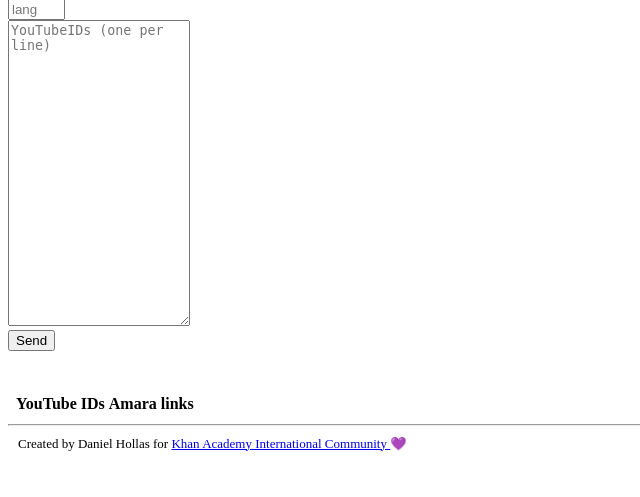
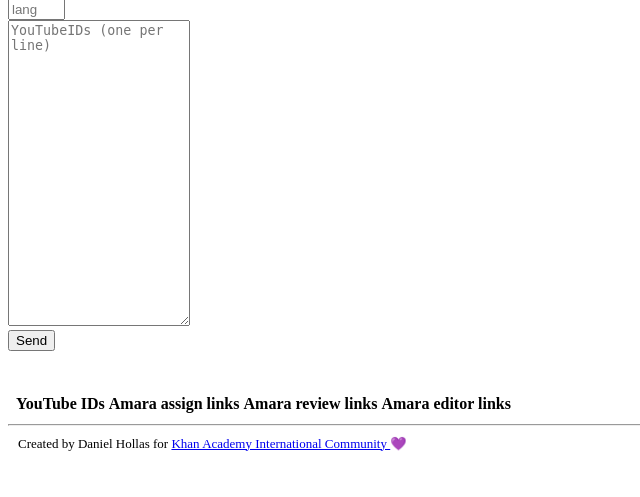
Before and after one commit to KhanovaSkola/amara-link-creator, a Flask app: page / in a window 1280 px wide. Shown: the part 136-633 px from the top of the page, without its empty margins (0-640 px from the left). Run offline with Flask 2, Linux system fonts and the light colour scheme; lists and menus that the app fills with data are empty.

Commit message:
Generate three different links

```diff
--- a/app.py
+++ b/app.py
@@ -19,10 +19,12 @@ def get_amara_link(lang, youtube_id):
     """Polls Amara API for AmaraID for a given YouTubeID
     and constructs a link to the Amara subtitling editor"""
     # TODO: manage multiple YouTubeIDs per request
+    # TODO: Add option to generate public Amara links
+    # (need to validate the video exists, and if not, create it, and add a language)
 
     ytid_regex = r'^[a-zA-Z0-9_-]{11}$'
     if not re.fullmatch(ytid_regex, youtube_id):
-        return {youtube_id: "invalid YouTube ID"}
+        return {youtube_id: ("invalid YouTube ID", "", "")}
 
     video_url = "https://youtube.com/watch?v=%s" % youtube_id
     amara = Amara()
@@ -30,8 +32,12 @@ def get_amara_link(lang, youtube_id):
     for r in amara_response['objects']:
         if r['team'] == AMARA_TEAM:
             amara_id = r['id']
-            url = "%s/%s/subtitles/editor/%s/%s/?team=%s" % \
+            editor_url = "%s/%s/subtitles/editor/%s/%s/?team=%s" % \
                 (amara.AMARA_BASE_URL, lang, amara_id, lang, AMARA_TEAM)
-            return {youtube_id: url}
+            assign_url = "%s/%s/videos/%s/collaborations/%s/join/subtitler/" % \
+                (amara.AMARA_BASE_URL, lang, amara_id, lang)
+            review_url = "%s/%s/videos/%s/collaborations/%s/join/reviewer/" % \
+                (amara.AMARA_BASE_URL, lang, amara_id, lang)
+            return {youtube_id: (assign_url, review_url, editor_url)}
 
-    return {youtube_id: "Could not find video on Amara"}
+    return {youtube_id: ("Could not find video on Amara", "", "")}
--- a/templates/index.html
+++ b/templates/index.html
@@ -69,7 +69,10 @@
             <table>
                 <thead>
                 <tr>
-                    <th>YouTube IDs</th><th>Amara links</th>
+                    <th>YouTube IDs</th>
+                    <th>Amara assign links</th>
+                    <th>Amara review links</th>
+                    <th>Amara editor links</th>
                 </tr>
                 </thead>
                 <tbody id="output">
@@ -107,23 +110,31 @@
 
         function insertRow(youtube_id) {
             let row = document.createElement('TR');
-            let col = document.createElement('TD');
+            let col1 = document.createElement('TD');
             let col2 = document.createElement('TD');
-            col.innerHTML = youtube_id;
-            col.className = "youtube-id";
-            col2.className = "amara-link";
-            col2.id = youtube_id;
-            row.appendChild(col);
+            let col3 = document.createElement('TD');
+            let col4 = document.createElement('TD');
+            col1.innerHTML = youtube_id;
+            col1.className = "youtube-id";
+            col2.className = "subtitle-link";
+            col3.className = "review-link";
+            col4.className = "editor-link";
+            row.id = youtube_id;
+            row.appendChild(col1);
             row.appendChild(col2);
+            row.appendChild(col3);
+            row.appendChild(col4);
             document.getElementById('output').appendChild(row);
         }
 
         function processResponse() {
             if (this.readyState == 4 && this.status == 200) {
-                let response = JSON.parse(this.responseText);
+                const response = JSON.parse(this.responseText);
                 for (youtube_id in response) {
-                    document.getElementById(youtube_id).innerHTML =
-                        response[youtube_id];
+                    const row = document.getElementById(youtube_id);
+                    row.childNodes[1].innerHTML = response[youtube_id][0];
+                    row.childNodes[2].innerHTML = response[youtube_id][1];
+                    row.childNodes[3].innerHTML = response[youtube_id][2];
                 }
             } else if (this.readyState == 4) {
                 console.log(this);
@@ -148,7 +159,8 @@
             e.preventDefault();
             notification.innerHTML = "";
             document.getElementById('output').innerHTML = "";
-            let lang = document.getElementById("lang").value;
+            const lang = document.getElementById("lang").value.trim();
+            // TODO: Add option to generate links to public amara
             if (!validateLanguage(lang)) {
                 notification.innerHTML += "Invalid language";
                 return;
```
